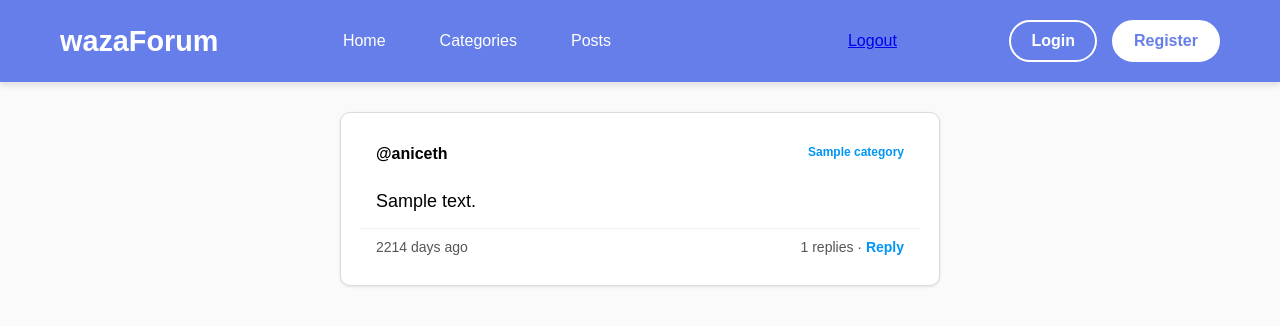
After one commit to wakoza/wazoForum, a PHP site: page /posts.php in a window 1280 px wide. The commit adds this page. Shown: the top 326 px of the page. Run offline with PHP 8.4, Linux system fonts and the light colour scheme; data comes from the database, SQL or seed files in the repository; both versions use the stored data as it was before the commit; tables that the repository leaves empty hold one stand-in row (values such as "Sample post").

Commit message:
fourth day - complex

```diff
--- a/header.php
+++ b/header.php
@@ -1,7 +1,7 @@
 <?php
 
 include("db_connection.php");
-include("function.php");
+
 ?>
 <!DOCTYPE html>
 <html lang="en">
@@ -122,23 +122,17 @@ include("function.php");
             <ul class="nav-menu">
                 <li><a href="index.php">Home</a></li>
                 <li><a href="categories.php">Categories</a></li>
-                <li><a href="post.php">Posts</a></li>
+                <li><a href="posts.php">Posts</a></li>
             </ul>
-             <?php if (isLogedIn()):
-                $current_user = getCurrentUser();
-                ?>
 
             <span style="color:white;">
                 <i class="fas fa-user-circle"></i>
-                 <?php echo $_SESSION['username']; ?>
             </span>
             <a href="logout.php">Logout</a>
-             <?php else: ?>
 
             <div class="auth-buttons">
                 <a href="login.php" class="btn-login">Login</a>
                 <a href="register.php" class="btn-register">Register</a>
             </div>
-            <?php endif; ?>
         </div>
     </header>
--- a/index.php
+++ b/index.php
@@ -2,7 +2,7 @@
 <?php
 session_start();
 include("db_connection.php");
-include("function.php");
+
 ?>
 <!DOCTYPE html>
 <html lang="en">
--- /dev/null
+++ b/post.css
@@ -0,0 +1,54 @@
+/* ===== POST FEED STYLES ===== */
+body {
+    font-family: Arial, sans-serif;
+    background: #fafafa;
+}
+
+.feed {
+    max-width: 800px;   /* increase from 600px to 800px */
+    margin: 30px auto;
+}
+
+.post {
+    background: #fff;
+    border: 1px solid #dbdbdb;
+    border-radius: 15px;   /* slightly rounder corners */
+    margin-bottom: 25px;   /* more spacing between posts */
+    box-shadow: 0 3px 6px rgba(0,0,0,0.15); /* slightly stronger shadow */
+    padding: 20px;         /* add padding inside the post */
+}
+
+.post-header {
+    padding-bottom: 10px; /* extra space below header */
+    display: flex;
+    justify-content: space-between;
+    font-weight: bold;
+    font-size: 16px;       /* slightly bigger font */
+}
+
+.category {
+    font-size: 16px;       /* slightly bigger category text */
+    color: #0095f6;
+}
+
+.post-body {
+    padding-top: 10px;
+    font-size: 18px;       /* increase content font size */
+    line-height: 1.6;      /* better readability */
+}
+
+.post-footer {
+    padding-top: 12px;
+    border-top: 1px solid #efefef;
+    font-size: 14px;
+    color: #555;
+    display: flex;
+    justify-content: space-between;
+}
+
+.reply-btn {
+    color: #0095f6;
+    cursor: pointer;
+    text-decoration: none;
+    font-weight: bold;
+}
--- /dev/null
+++ b/posts.php
@@ -0,0 +1,226 @@
+<?php
+include("db_connection.php");
+include("function.php"); // contains isLogedIn() and getCurrentUser()
+?>
+
+<!DOCTYPE html>
+<html lang="en">
+<head>
+    <meta charset="UTF-8">
+    <meta name="viewport" content="width=device-width, initial-scale=1.0">
+      <link rel="stylesheet" href="post.css">
+    <title>wazoForum - Posts</title>
+    <style>
+        /* ===== HEADER STYLES ===== */
+        * {
+            margin: 0;
+            padding: 0;
+            box-sizing: border-box;
+        }
+
+        header {
+            background: #667eea;
+            color: white;
+            padding: 20px 0;
+            box-shadow: 0 4px 6px rgba(0,0,0,0.1);
+            position: sticky;
+            top: 0;
+            z-index: 100;
+        }
+
+        .header-container {
+            max-width: 1200px;
+            margin: 0 auto;
+            padding: 0 20px;
+            display: flex;
+            justify-content: space-between;
+            align-items: center;
+        }
+
+        .logo {
+            font-size: 1.8em;
+            font-weight: bold;
+            text-decoration: none;
+            color: white;
+            transition: all 0.3s ease;
+        }
+
+        .logo:hover {
+            transform: scale(1.05);
+        }
+
+        .nav-menu {
+            display: flex;
+            gap: 30px;
+            align-items: center;
+            list-style: none;
+        }
+
+        .nav-menu a {
+            color: white;
+            text-decoration: none;
+            font-weight: 500;
+            transition: all 0.3s ease;
+            padding: 8px 12px;
+            border-radius: 4px;
+        }
+
+        .nav-menu a:hover {
+            background: rgba(255,255,255,0.2);
+            transform: translateY(-2px);
+        }
+
+        .auth-buttons {
+            display: flex;
+            gap: 15px;
+        }
+
+        .btn-login, .btn-register {
+            padding: 10px 20px;
+            border-radius: 25px;
+            text-decoration: none;
+            font-weight: bold;
+            transition: all 0.3s ease;
+            border: 2px solid white;
+        }
+
+        .btn-login {
+            background: transparent;
+            color: white;
+        }
+
+        .btn-login:hover {
+            background: white;
+            color: #667eea;
+        }
+
+        .btn-register {
+            background: white;
+            color: #667eea;
+        }
+
+        .btn-register:hover {
+            background: #f0f0f0;
+            transform: scale(1.05);
+        }
+
+        /* ===== POST FEED STYLES ===== */
+        body {
+            font-family: Arial, sans-serif;
+            background: #fafafa;
+        }
+
+        .feed {
+            max-width: 600px;
+            margin: 30px auto;
+        }
+
+        .post {
+            background: #fff;
+            border: 1px solid #dbdbdb;
+            border-radius: 10px;
+            margin-bottom: 20px;
+            box-shadow: 0 1px 3px rgba(0,0,0,0.1);
+        }
+
+        .post-header {
+            padding: 12px 15px;
+            display: flex;
+            justify-content: space-between;
+            font-weight: bold;
+        }
+
+        .category {
+            font-size: 12px;
+            color: #0095f6;
+        }
+
+        .post-body {
+            padding: 12px 15px;
+        }
+
+        .post-body h4 {
+            margin-bottom: 5px;
+        }
+
+        .post-footer {
+            padding: 10px 15px;
+            border-top: 1px solid #efefef;
+            font-size: 14px;
+            color: #555;
+            display: flex;
+            justify-content: space-between;
+        }
+
+        .reply-btn {
+            color: #0095f6;
+            cursor: pointer;
+            text-decoration: none;
+        }
+    </style>
+</head>
+<body>
+<?php include("header.php"); ?>
+
+<div class="feed">
+
+<?php
+// Fetch posts with user, category, and number of replies
+$sql = "
+    SELECT
+        p.post_id,
+        p.content,
+        p.created_at,
+        u.username,
+        c.category_name,
+        COUNT(r.reply_id) AS total_replies
+    FROM posts p
+    JOIN users u ON p.user_id = u.user_id
+    JOIN categories c ON p.category_id = c.category_id
+    LEFT JOIN replies r ON p.post_id = r.post_id
+    GROUP BY p.post_id
+    ORDER BY p.created_at DESC
+";
+
+$result = mysqli_query($conn, $sql);
+
+// Function to show time like Instagram
+function timeAgo($datetime) {
+    $time = strtotime($datetime);
+    $diff = time() - $time;
+    if ($diff < 60) return "Just now";
+    if ($diff < 3600) return floor($diff / 60) . " min ago";
+    if ($diff < 86400) return floor($diff / 3600) . " hrs ago";
+    return floor($diff / 86400) . " days ago";
+}
+
+// Loop through posts
+while ($row = mysqli_fetch_assoc($result)) {
+?>
+    <div class="post">
+        <!-- Post Header -->
+        <div class="post-header">
+            <span>@<?php echo htmlspecialchars($row['username']); ?></span>
+            <span class="category"><?php echo htmlspecialchars($row['category_name']); ?></span>
+        </div>
+
+        <!-- Post Body -->
+        <div class="post-body">
+            <p><?php echo nl2br(htmlspecialchars($row['content'])); ?></p>
+        </div>
+
+        <!-- Post Footer -->
+        <div class="post-footer">
+            <span><?php echo timeAgo($row['created_at']); ?></span>
+            <span>
+                <?php echo $row['total_replies']; ?> replies ·
+                <a class="reply-btn" href="replay.php?post_id=<?php echo $row['post_id']; ?>">Reply</a>
+            </span>
+        </div>
+    </div>
+<?php } ?>
+
+</div>
+
+</body>
+</html>
```
Also changed, not shown: wazoforum.sql (+6 -83 lines), replay.php (added).
